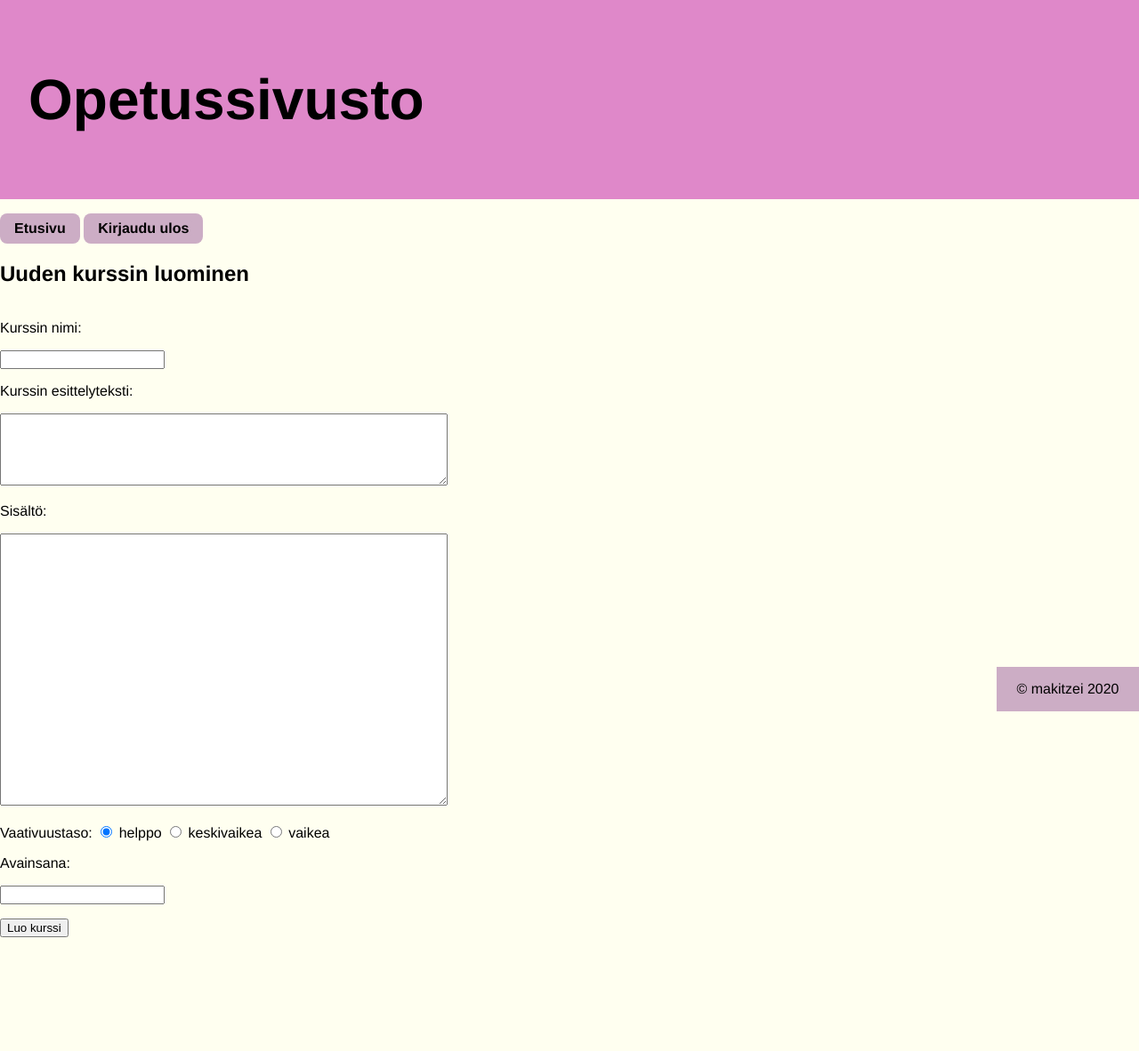
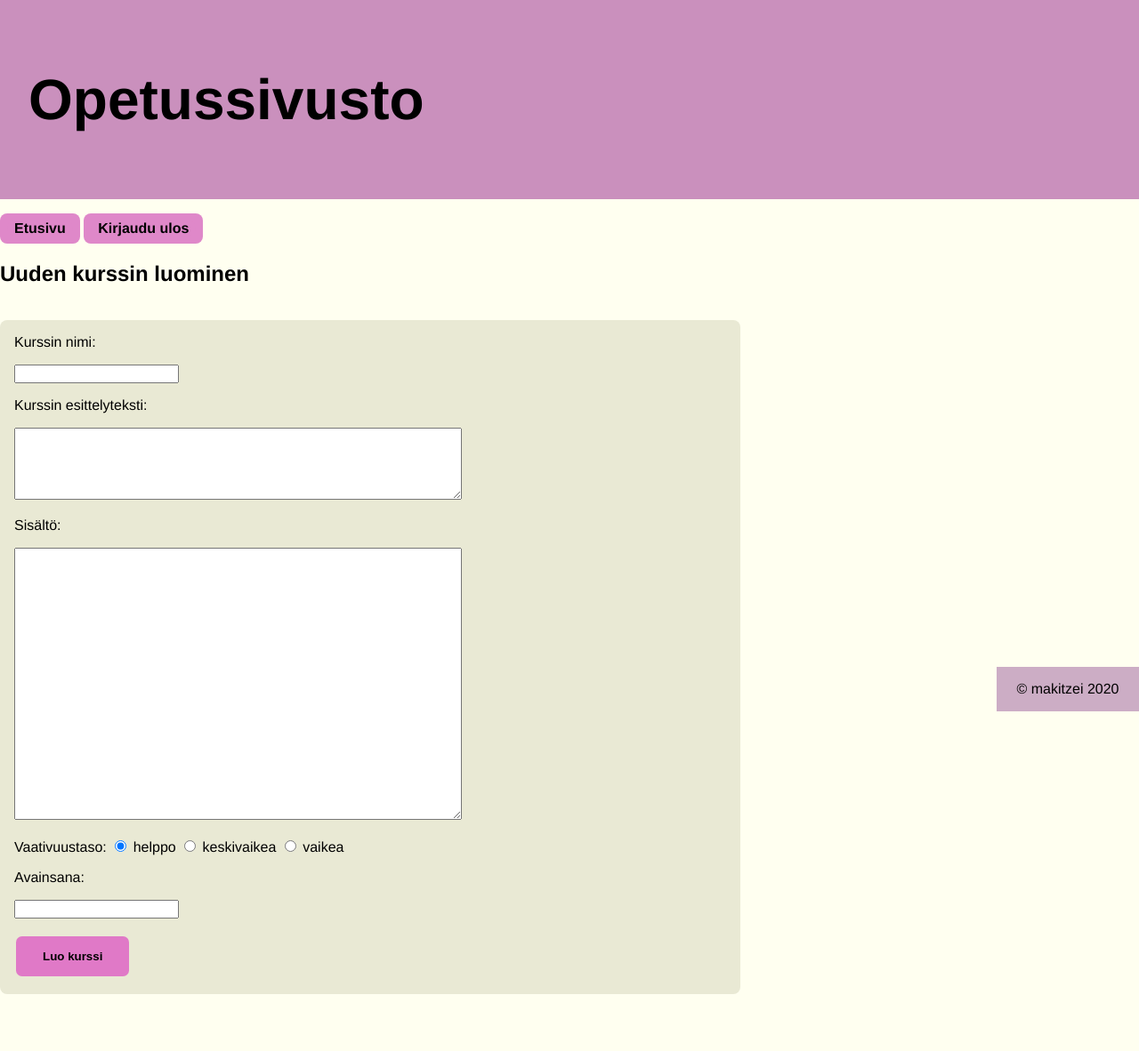
Before and after one commit to makitzei/Opetus--ja-kurssisivusto, a Flask app: page /new in a window 1280 px wide. Shown: the whole page at 89% size. Before the commit the page ends 1054 px from the top, so only its background shows below. Run offline with Flask 2, Linux system fonts and the light colour scheme.

Commit message:
Layout improvements

```diff
--- a/routes.py
+++ b/routes.py
@@ -136,7 +136,7 @@ def newquestion(id):
                 message="Kysymystä ei voi jättää tyhjäksi ja ainakin yksi vastausvaihtoehto "\
                     "pitää olla")
         if questions.new_question(question, course_id, choices):
-            return redirect("/welcome")
+            return redirect("/courses/"+str(course_id))
         else:
             return render_template("error.html", message="Kysymyksen luominen ei onnistunut")
 
@@ -174,11 +174,19 @@ def join():
 
 @app.route("/leave", methods=["POST"])
 def leave():
-    course_id = request.form["course_id"]
-    if students.leave_course(users.user_id(),course_id):
-        return redirect("/welcome")
+    if users.is_teacher(users.user_id()) or users.is_admin(users.user_id()):
+        course_id = request.form["course_id"]
+        student_id = request.form["student_id"]
+        if students.leave_course(student_id,course_id):
+            return redirect("/courses/"+str(course_id)+"/students")
+        else:
+            return render_template("error.html", message="Kurssilta poistaminen ei onnistunut")
     else:
-        return render_template("error.html", message="Kurssilta poistuminen ei onnistunut")
+        course_id = request.form["course_id"]
+        if students.leave_course(users.user_id(),course_id):
+            return redirect("/welcome")
+        else:
+            return render_template("error.html", message="Kurssilta poistuminen ei onnistunut")
 
 @app.route("/deletecourse", methods=["POST"])
 def deletecourse():
--- a/static/css/style.css
+++ b/static/css/style.css
@@ -7,12 +7,13 @@ body {
 }
 nav ul {
     padding: 0;
+    background-color: ivory;
 }
 
 nav li {
     display: inline-block;
     padding: .5em;
-    background-color: rgb(204, 173, 197);
+    background-color: rgb(223, 136, 201);
     border-radius: .5em;
 }
 
@@ -27,7 +28,7 @@ a {
     font-weight: bold;
     color: #000;
     padding: 0 .5em;
-    background-color: rgb(204, 173, 197);
+    background-color: rgb(223, 136, 201);
     border-radius: .5em;
 
 }
@@ -37,8 +38,35 @@ img {
     margin-right: 8em;
 }
 
+form {
+  background: rgb(233, 233, 212);
+  padding: 1em;
+  max-width: 50em;
+  border-radius: .5em;
+}
+
+input[type=submit] {
+  background-color: rgb(224, 121, 199);
+  border: none;
+  font-weight: bold;
+  color: #000;
+  padding: 15px 30px;
+  text-decoration: none;
+  margin: 4px 2px;
+  cursor: pointer;
+  border-radius: .5em;
+}
+
+ul, ol, li {
+  background: rgb(233, 233, 212);
+  padding: 1em;
+  max-width: 50em;
+  border-radius: .5em;
+  list-style-position: inside;
+}
+
 .title {
-  background: rgb(223, 136, 201);
+  background: rgb(202, 144, 189);
   font-weight: bold;
   padding: 1em 1em;
   font-size: 2em;
--- a/templates/course.html
+++ b/templates/course.html
@@ -27,7 +27,6 @@
     <li>kysymys: {{ question[1] }}
       <p>
       <a href="/courses/{{ id }}/question/{{ question[0] }}">Vastaa</a>
-      <br>
     </li>
 {% endfor %}
 </ol>
@@ -35,7 +34,6 @@
 {% if status %}
 <a href="/courses/{{ id }}/newquestion">Luo uusi kysymys</a>
 <p>
-<br>
 <br>
 <br>
       <form action="/deletecourse" method="POST">
--- a/templates/newquestion.html
+++ b/templates/newquestion.html
@@ -5,6 +5,7 @@
     <ul>
       <li><a href="/welcome">Etusivu</a></li>
       <li><a href="/logout">Kirjaudu ulos</a></li>
+      <li><a href="/courses/{{ id }}">Takaisin kurssisivulle</a></li>
     </ul>
 </nav>
 
--- a/templates/result.html
+++ b/templates/result.html
@@ -12,7 +12,7 @@
     <br>
     <br>
     Sinun vastauksesi oli {{ result }}.
-    <h2>{{ question }}</h2>
+    <h2>Kysymys: <i>{{ question }}</i></h2>
     <p>
     Vastauksesi: {{ choice }}
     <p>
--- a/templates/welcome_admin.html
+++ b/templates/welcome_admin.html
@@ -13,12 +13,10 @@
     <ul>
         {% for course in courses %}
         <li>{{ course[1] }} <a href="/courses/{{ course[0] }}">Kurssisivulle</a> </li>
-        <br>
         <form action="/deletecourse" method="POST">
             <input type="hidden" name="course_id" value="{{ course[0] }}">
             <input type="submit" value="Poista kurssi">
         </form>
-        <p>
         {% endfor %}
     </ul>
     <p>
@@ -26,8 +24,6 @@
     <ul>
         {% for user in users %}
             <li>{{ user[1] }} {{ user[2] }}, {{ user[5] }} <a href="/showuser/{{ user[0] }}">Muokkaa</a>
-            <br>
-            <br>
             </li>
         {% endfor %}
     </ul>
@@ -36,8 +32,6 @@
         {% for answer in answers %}
             <li>{{ answer[0] }}, {{ answer[1] }} {{ answer[2] }}.
                 Aika: {{ answer[3].strftime("%Y-%m-%d %H:%M:%S") }}
-            <br>
-            <br>
             </li>
         {% endfor %}
     </ul>
--- a/templates/welcome_teacher.html
+++ b/templates/welcome_teacher.html
@@ -20,7 +20,6 @@ Omat kurssini:
       <a href="/courses/{{ course[0] }}">Kurssisivulle</a>
       <a href="/courses/{{ course[0] }}/students">Opiskelijat</a>
     </li>
-    <p>
     {% endfor %}
 </ul>
 
```
Also changed, not shown: templates/students.html (+7 -1 lines), templates/welcome_student.html (+1 -9 lines), admin.py (line endings or trailing spaces). Lines whose indentation alone changed are shown as unchanged.
